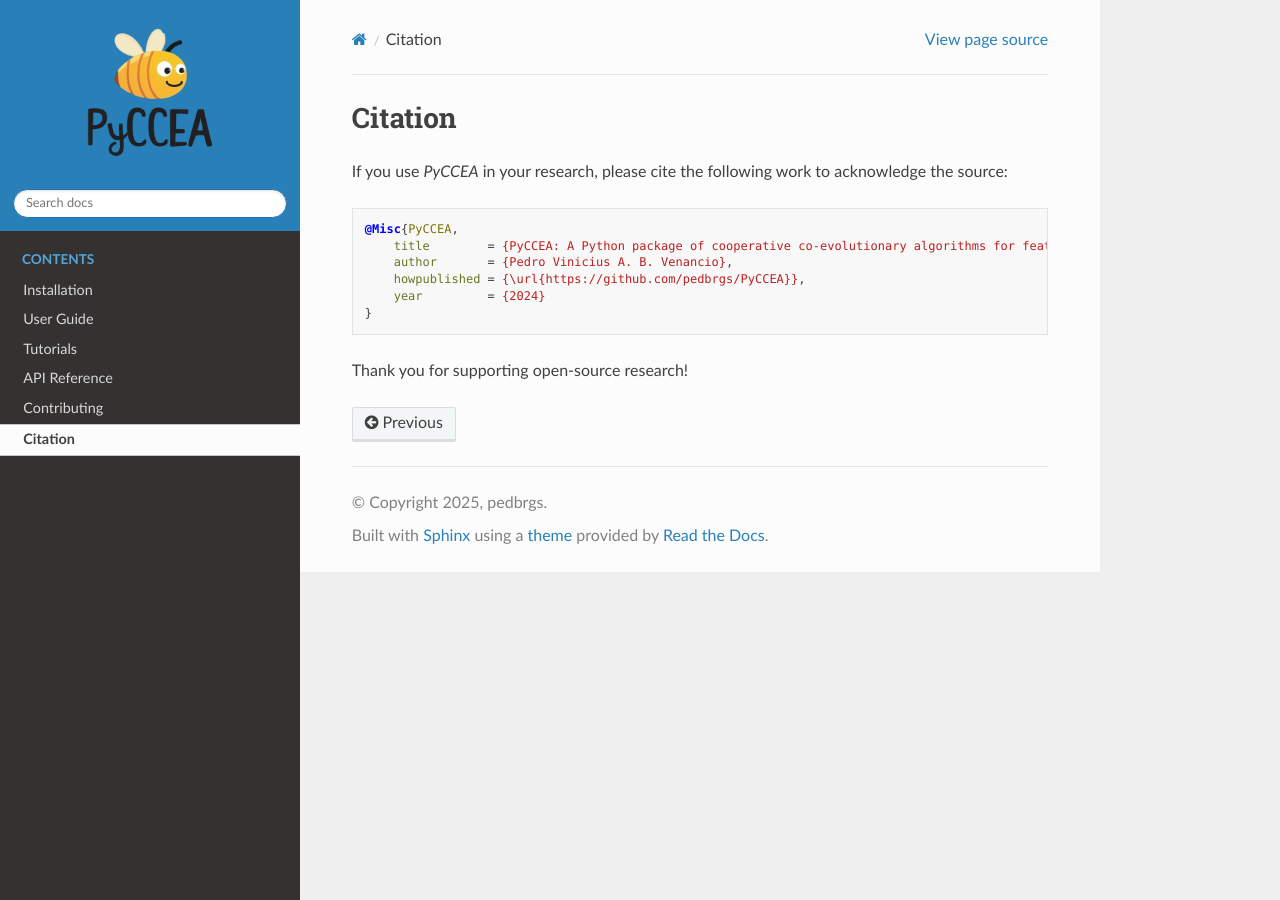
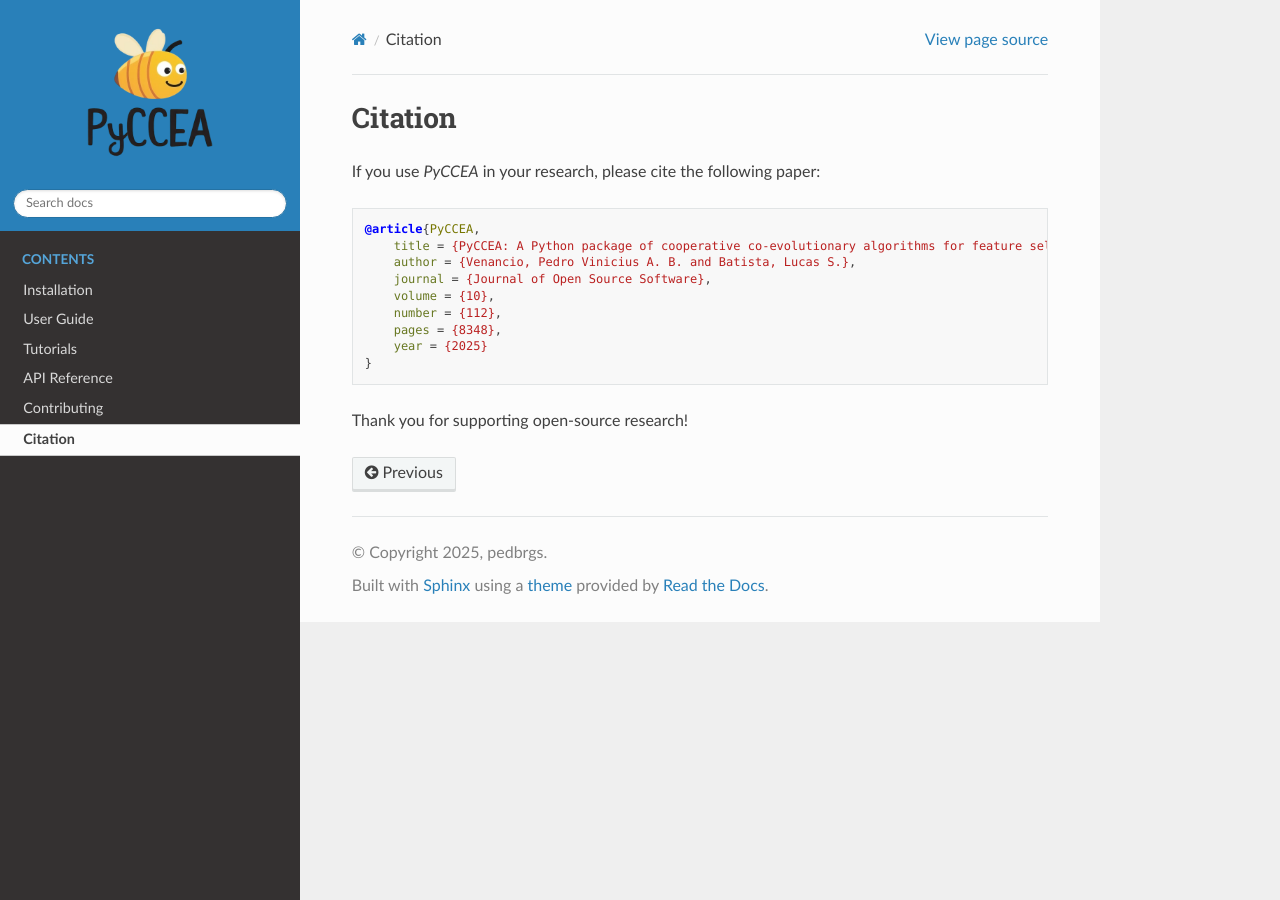
Before and after one commit to pedbrgs/PyCCEA, a Sphinx documentation site: the page built from docs/source/pages/citation.rst, in a window 1280 px wide. Built offline with Sphinx 7.4.7 and the Read the Docs theme 3.1.0, drawn with Linux system fonts in a browser that asks for light colours; pages that are not in the unit, such as notebooks, are missing from menus.

Commit message:
docs: update citation info

```diff
--- a/docs/source/pages/citation.rst
+++ b/docs/source/pages/citation.rst
@@ -1,15 +1,18 @@
 Citation
 ========
 
-If you use *PyCCEA* in your research, please cite the following work to acknowledge the source:
+If you use *PyCCEA* in your research, please cite the following paper:
 
 .. code-block:: bibtex
 
-    @Misc{PyCCEA,
-        title        = {PyCCEA: A Python package of cooperative co-evolutionary algorithms for feature selection in high-dimensional data},
-        author       = {Pedro Vinicius A. B. Venancio},
-        howpublished = {\url{https://github.com/pedbrgs/PyCCEA}},
-        year         = {2024}
+    @article{PyCCEA,
+        title = {PyCCEA: A Python package of cooperative co-evolutionary algorithms for feature selection in high-dimensional data},
+        author = {Venancio, Pedro Vinicius A. B. and Batista, Lucas S.},
+        journal = {Journal of Open Source Software},
+        volume = {10},
+        number = {112},
+        pages = {8348},
+        year = {2025}
     }
 
 Thank you for supporting open-source research!
```
Also changed, not shown: README.md (+8 -5 lines).
